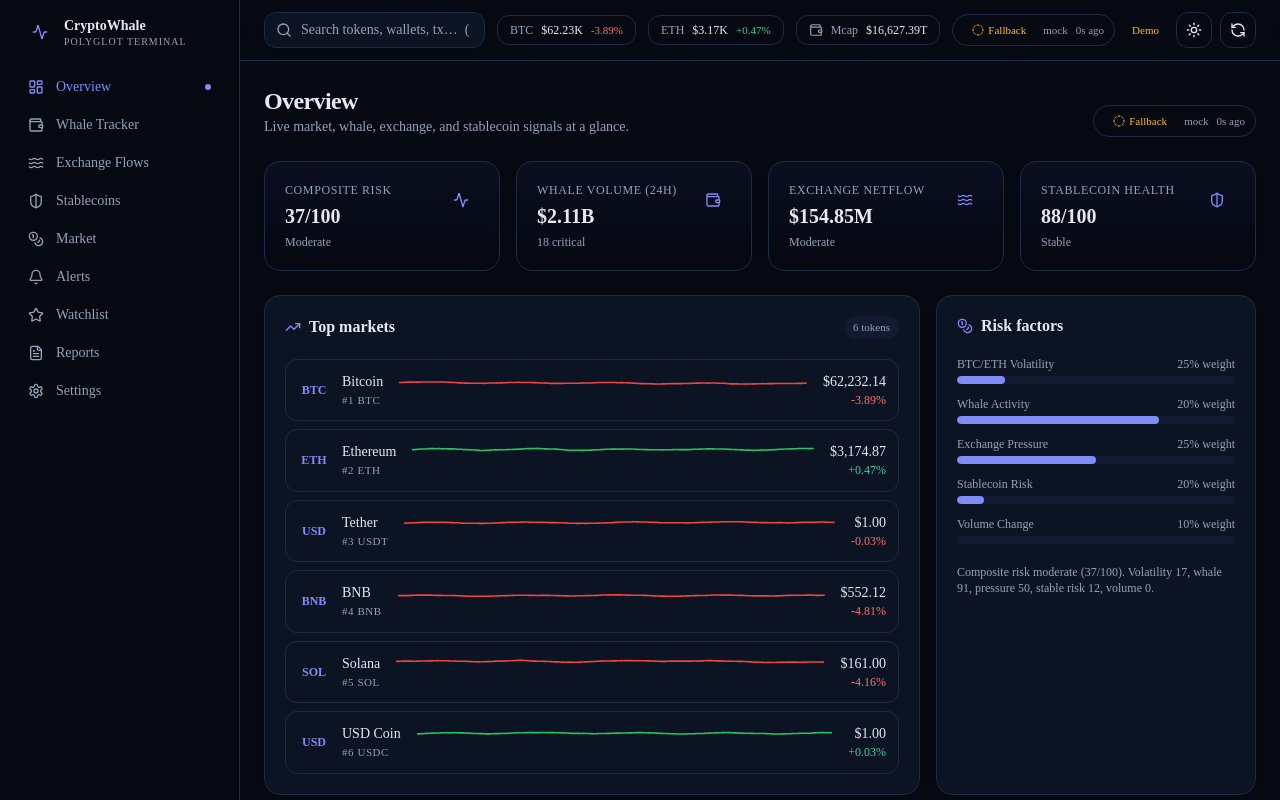
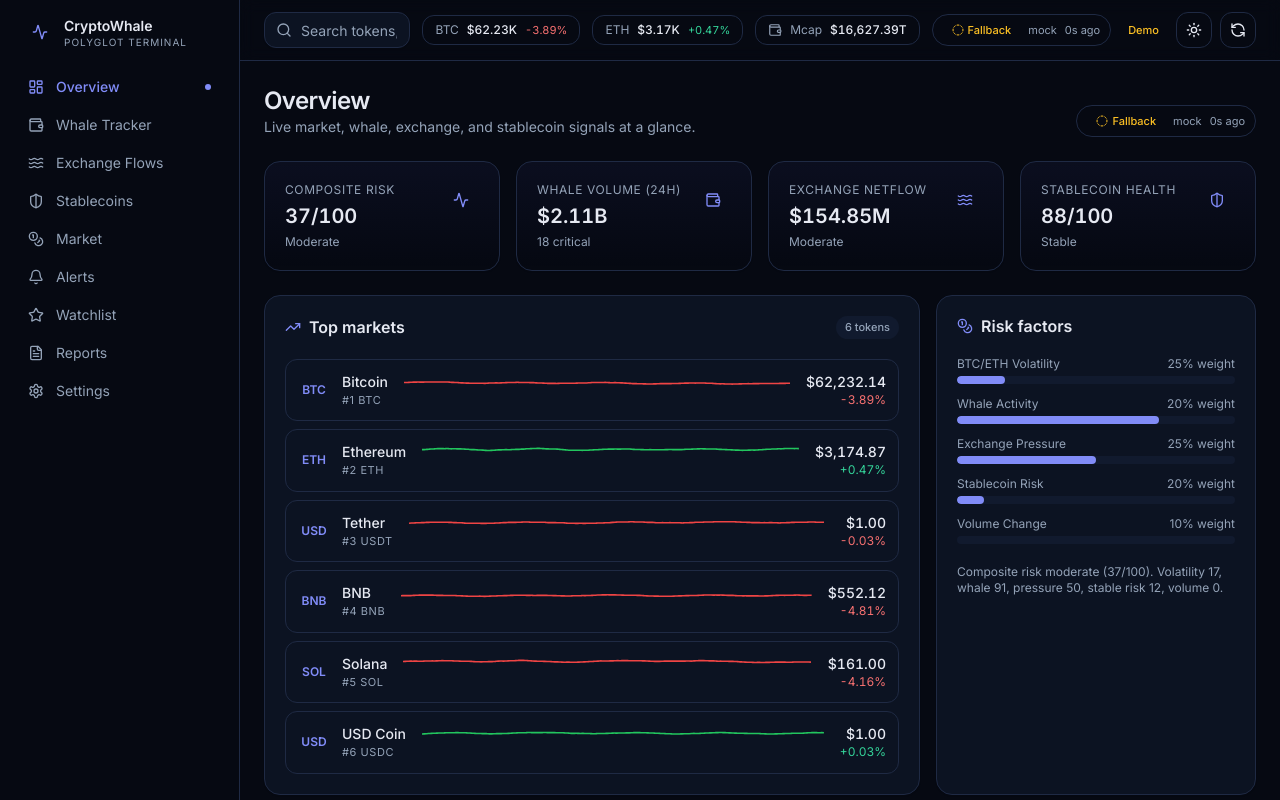
Before and after one commit to danwarhad-lgtm/whale-intel-dashboard, a Next.js app: page / in a window 1280 px wide. Shown: the top 800 px of the page. Built offline with nearby package versions, Linux system fonts and the light colour scheme; no server answers.

Commit message:
feat: load Inter + JetBrains Mono via next/font (was using undefined --font-geist-sans)

```diff
--- a/src/app/globals.css
+++ b/src/app/globals.css
@@ -66,7 +66,7 @@ body {
 body {
   background: var(--background);
   color: var(--foreground);
-  font-family: var(--font-geist-sans), system-ui, -apple-system, "Segoe UI", Arial, sans-serif;
+  font-family: var(--font-sans), system-ui, -apple-system, "Segoe UI", Arial, sans-serif;
   -webkit-font-smoothing: antialiased;
   -moz-osx-font-smoothing: grayscale;
 }
--- a/src/app/layout.jsx
+++ b/src/app/layout.jsx
@@ -1,7 +1,20 @@
+import { Inter, JetBrains_Mono } from "next/font/google";
 import { Toaster } from "sonner";
 import { QueryProvider } from "@/lib/query-provider";
 import { AppShell } from "@/components/layout/AppShell";
 import "./globals.css";
+
+const inter = Inter({
+  subsets: ["latin"],
+  display: "swap",
+  variable: "--font-sans",
+});
+
+const jetbrains = JetBrains_Mono({
+  subsets: ["latin"],
+  display: "swap",
+  variable: "--font-mono",
+});
 
 export const metadata = {
   title: "Whale Intel · Polyglot Crypto Terminal",
@@ -11,8 +24,12 @@ export const metadata = {
 
 export default function RootLayout({ children }) {
   return (
-    <html lang="en" className="dark" suppressHydrationWarning>
-      <body className="min-h-screen bg-background text-foreground antialiased">
+    <html
+      lang="en"
+      className={`dark ${inter.variable} ${jetbrains.variable}`}
+      suppressHydrationWarning
+    >
+      <body className="min-h-screen bg-background font-sans text-foreground antialiased">
         <QueryProvider>
           <AppShell>{children}</AppShell>
           <Toaster position="top-right" richColors closeButton />
--- a/tailwind.config.mjs
+++ b/tailwind.config.mjs
@@ -49,8 +49,8 @@ export default {
         "2xl": "1.25rem",
       },
       fontFamily: {
-        sans: ["var(--font-geist-sans)", "system-ui", "sans-serif"],
-        mono: ["var(--font-geist-mono)", "ui-monospace", "monospace"],
+        sans: ["var(--font-sans)", "system-ui", "sans-serif"],
+        mono: ["var(--font-mono)", "ui-monospace", "monospace"],
       },
     },
   },
```
